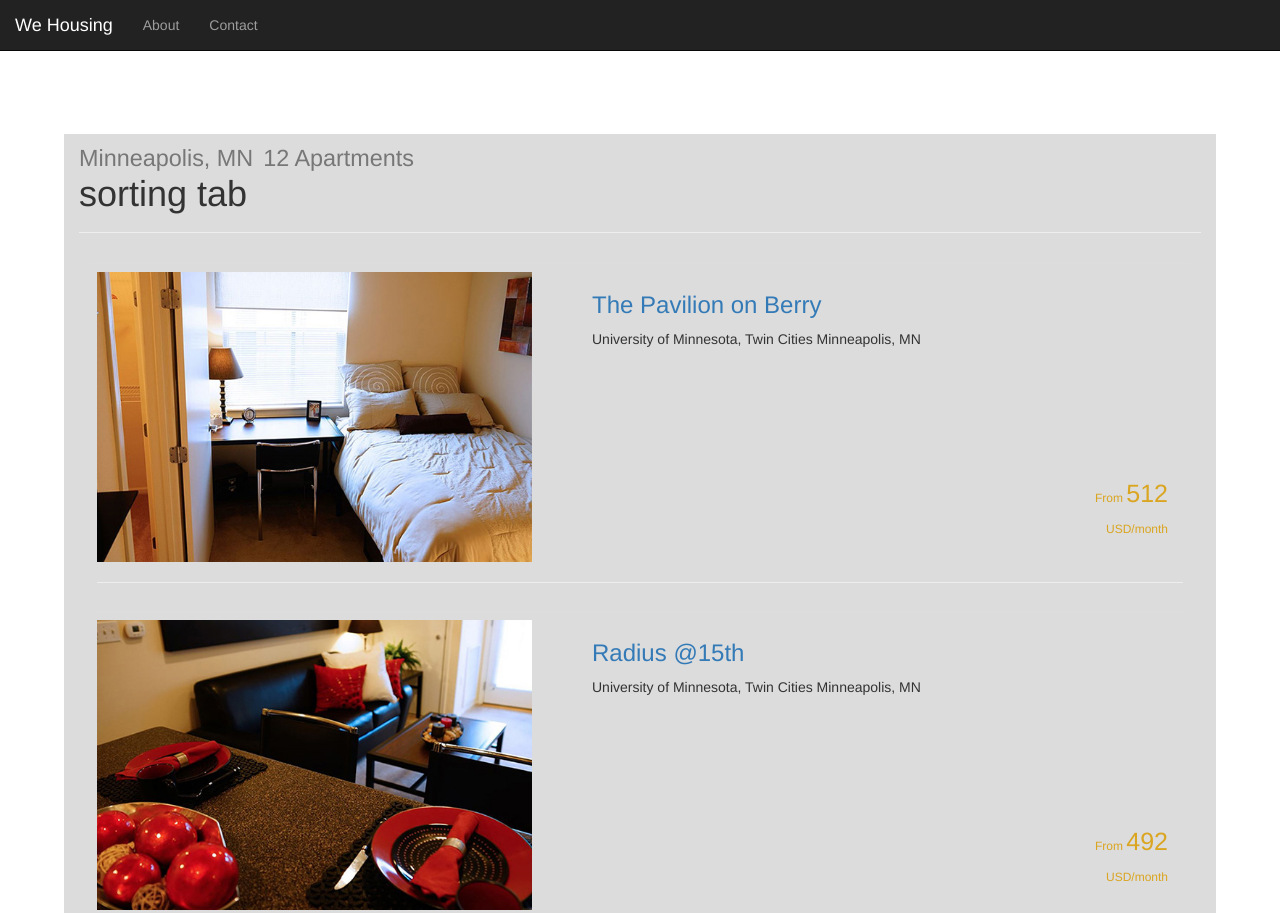
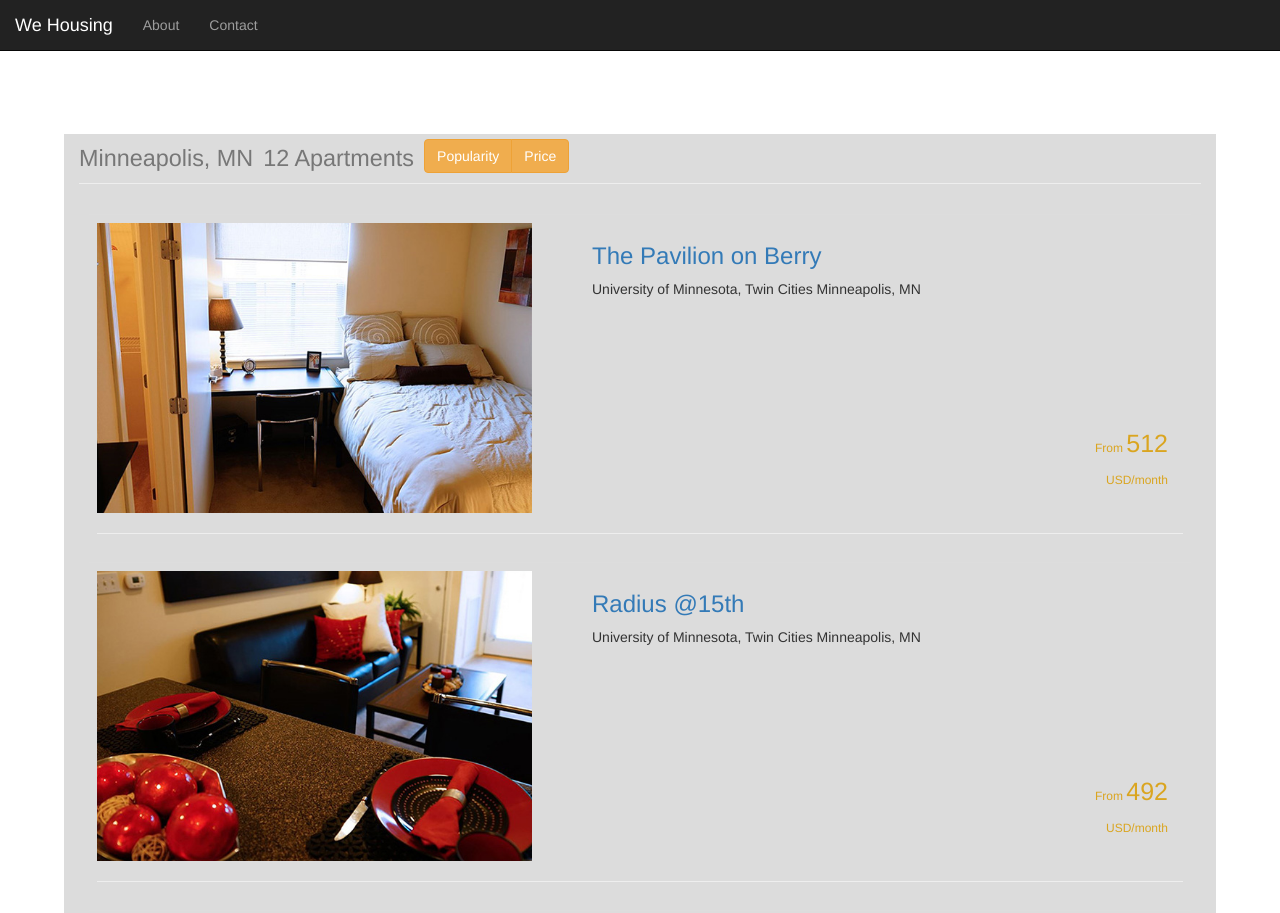
Before and after one commit to RannieXue/WeHousingProject, a plain HTML site: page index-2.html in a window 1280 px wide. Shown: the top 913 px of the page. Drawn offline with nearby package versions, Linux system fonts and the light colour scheme.

Commit message:
added sorting buttons

```diff
--- a/css/main.css
+++ b/css/main.css
@@ -43,3 +43,7 @@ footer {
 	height: 120px;
 	width: 100%;
 }
+
+.sortingtab {
+
+}
--- a/index-2.html
+++ b/index-2.html
@@ -61,8 +61,9 @@
 					<h1 class="page-header">
 						<small>Minneapolis, MN</small>
 						<small>12 Apartments</small>
-						<div class="sorting">
-							<p>sorting tab</p>
+						<div class="btn-group sorting">
+							<button type="button" class="btn btn-warning">Popularity</button>
+							<button type="button" class="btn btn-warning">Price</button>
 						</div>
 					</h1>
 				</div>
```
